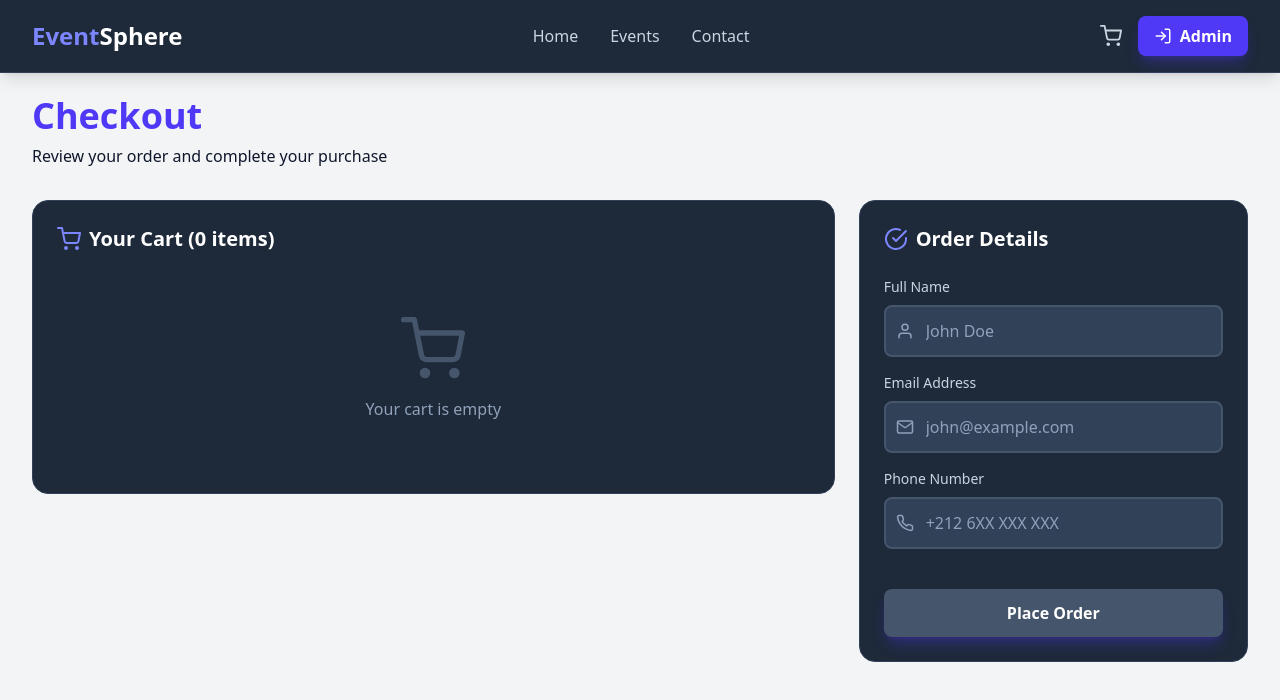
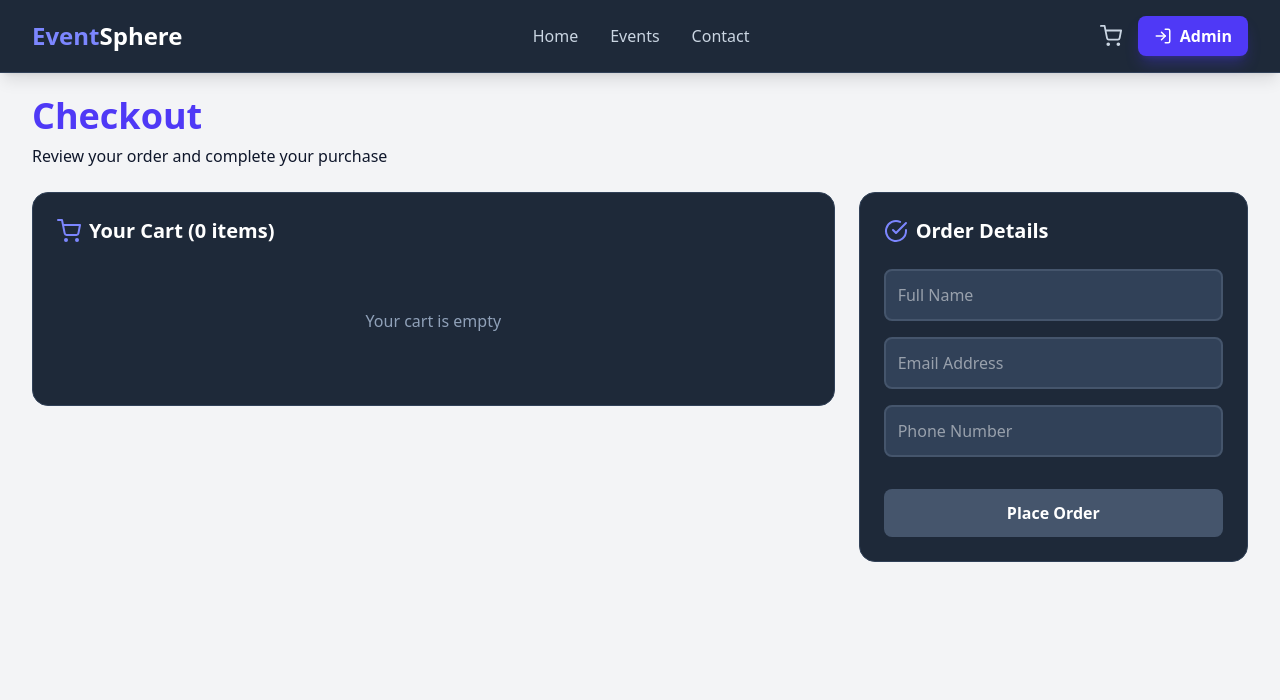
Before and after one commit to Ahlam201601/application_Evenements, a React (Vite) app: page /checkout in a window 1280 px wide. Shown: the top 700 px of the page. Built offline with nearby package versions, Linux system fonts and the light colour scheme.

Commit message:
save checkout form data to orders

```diff
--- /dev/null
+++ b/src/api/orderApi.js
@@ -0,0 +1,8 @@
+import axios from "axios";
+
+const BASE_URL = import.meta.env.VITE_BASE_URL;
+
+export const createOrder = async (orderData) => {
+  const res = await axios.post(`${BASE_URL}/orders`, orderData);
+  return res.data;
+};
--- a/src/lib/store.js
+++ b/src/lib/store.js
@@ -5,5 +5,5 @@ export const store = configureStore({
     reducer : {
         cart : cartReducer
     }
-});
-export default store;
+})
+export default store
--- a/src/pages/Checkout.jsx
+++ b/src/pages/Checkout.jsx
@@ -1,47 +1,63 @@
-import { useSelector } from "react-redux";
+import { useDispatch, useSelector } from "react-redux";
 import { useState } from "react";
-import { FiShoppingCart, FiUser, FiMail, FiPhone, FiCheckCircle } from "react-icons/fi";
+import { FiShoppingCart, FiCheckCircle } from "react-icons/fi";
+import { clearCart } from "../lib/cartSlice";
+import { createOrder } from "../api/orderApi";
+import toast from "react-hot-toast";
 
 export default function Checkout() {
-  const { items, totalQuantity , totalPrice} = useSelector((state) => state.cart);
-
-
-  const [form, setForm] = useState({
-    name: "",
-    email: "",
-    phone: "",
-  });
+  const { items, totalQuantity, totalPrice } = useSelector(
+    (state) => state.cart
+  );
+  const [form, setForm] = useState({ name: "", email: "", phone: "" });
+  const [errors, setErrors] = useState({});
+  const dispatch = useDispatch();
 
   const handleSubmit = (e) => {
     e.preventDefault();
-    if (!form.name || !form.email || !form.phone) {
-      alert("Please fill in all fields!");
-      return;
+    let newErrors = {};
+    if (!form.name.trim()) newErrors.name = "Full name is required";
+    if (!form.email.trim()) {
+    newErrors.email = "Email is required";
+  } else {
+    const emailRegex = /^[^\s@]+@[^\s@]+\.[^\s@]+$/;
+    if (!emailRegex.test(form.email)) {
+      newErrors.email = "Invalid email format";
     }
-    alert("Order placed successfully 🎉");
+  }
+    if (!form.phone.trim()) newErrors.phone = "Phone number is required";
+    setErrors(newErrors);
+
+    try {
+      createOrder({
+        customerName: form.name,
+        email: form.email,
+        phone: form.phone,
+        total: totalPrice,
+        items,
+      });
+
+      dispatch(clearCart());
+      toast.success("Order placed successfully 🎉");
+    } catch (error) {
+      console.error(error);
+      toast.error("Order failed ❌");
+    }
   };
 
   return (
     <div className="min-h-screen bg-gray-100 pt-24 pb-12">
       <div className="max-w-7xl mx-auto px-4 sm:px-6 lg:px-8">
-
-        {/* HEADER */}
-        <div className="mb-8">
         <h1 className="text-3xl sm:text-4xl font-bold text-indigo-600 mb-2">
           Checkout
         </h1>
-          <p className="text-slate-900">
+        <p className="text-slate-900 mb-6">
           Review your order and complete your purchase
         </p>
-        </div>
 
-        {/* GRID LAYOUT - CART + FORM */}
         <div className="grid grid-cols-1 lg:grid-cols-3 gap-6">
-
-          {/* LEFT SIDE - CART ITEMS (2 columns) */}
+          {/* LEFT SIDE - CART ITEMS + TOTAL */}
           <div className="lg:col-span-2 space-y-6">
-
-            {/* CART ITEMS SECTION */}
             <div className="bg-gray-800 border border-slate-700 rounded-2xl p-6">
               <h2 className="text-xl font-bold text-white mb-4 flex items-center gap-2">
                 <FiShoppingCart className="text-indigo-400" size={24} />
@@ -49,144 +65,108 @@ export default function Checkout() {
               </h2>
 
               {items.length === 0 ? (
-                <div className="text-center py-12">
-                  <FiShoppingCart className="mx-auto text-slate-600 mb-4" size={64} />
-                  <p className="text-slate-400">Your cart is empty</p>
-                </div>
+                <p className="text-slate-400 text-center py-12">
+                  Your cart is empty
+                </p>
               ) : (
                 <div className="space-y-3">
                   {items.map((item) => (
                     <div
                       key={item.id}
-                      className="bg-slate-900 border border-slate-700 rounded-xl p-4 hover:border-indigo-500/50 transition-all"
+                      className="bg-slate-900 border border-slate-700 rounded-xl p-4 flex gap-4"
                     >
-                      <div className="flex gap-4">
-                        {/* IMAGE */}
-                        <div className="shrink-0">
                       <img
                         src={item.image}
                         alt={item.title}
-                            className="w-20 h-20 object-cover rounded-lg"
+                        className="w-24 h-24 object-cover rounded-lg"
                       />
-                        </div>
-
-                        {/* CONTENT */}
-                        <div className="flex-1 min-w-0">
-                          <h3 className="font-semibold text-white mb-1 line-clamp-1">
-                            {item.title}
-                          </h3>
-                          <span className="inline-block text-xs text-slate-400 bg-slate-700/50 px-2 py-0.5 rounded-full mb-2">
+                      <div className="flex-1 text-white">
+                        <h3 className="font-semibold">{item.title}</h3>
+                        <p className="text-slate-400 text-sm">
+                          {item.description}
+                        </p>
+                        <span className="inline-block text-xs text-slate-400 bg-slate-700/50 px-2 py-0.5 rounded-full mt-1">
                           {item.category}
                         </span>
-                          <div className="flex items-center justify-between mt-2">
-                            <span className="text-sm text-slate-400">
-                              Qty: <span className="text-white font-semibold">{item.quantity}</span>
-                            </span>
-                            <p className="text-indigo-400 font-bold text-lg">
+                        <div className="flex justify-between mt-2">
+                          <span>Qty: {item.quantity}</span>
+                          <span className="text-indigo-400 font-bold">
                             ${item.price}
-                            </p>
-                          </div>
-                        </div>
-                      </div>
-
-                      {/* SUBTOTAL */}
-                      <div className="mt-3 pt-3 border-t border-slate-700 flex items-center justify-between">
-                        <span className="text-sm text-slate-400">Subtotal:</span>
-                        <span className="text-white font-bold">
-                          ${(item.price * item.quantity)}
                           </span>
                         </div>
-                    </div>
-                  ))}
-                </div>
-              )}
-            </div>
-
-            {/* TOTAL SECTION */}
-            {items.length > 0 && (
-              <div className="bg-gray-800 border border-slate-700 rounded-2xl p-6">
-                <div className="space-y-3">
-                  <div className="border-t border-slate-700 pt-3 flex items-center justify-between text-xl">
-                    <span className="font-bold text-white">Total:</span>
-                    <span className="font-bold text-indigo-400 text-2xl">
-                      ${totalPrice}
+                        <div className="mt-2 flex justify-between border-t border-slate-700 pt-1">
+                          <span className="text-sm text-slate-400">
+                            Subtotal:
+                          </span>
+                          <span className="font-bold">
+                            ${item.price * item.quantity}
                           </span>
                         </div>
                       </div>
                     </div>
+                  ))}
+
+                  {/* TOTAL */}
+                  <div className="mt-4 pt-3 border-t border-slate-700 flex justify-between text-xl text-white font-bold">
+                    <span>Total:</span>
+                    <span className="text-indigo-400">${totalPrice}</span>
+                  </div>
+                </div>
               )}
             </div>
+          </div>
 
-          {/* RIGHT SIDE - ORDER FORM (1 column) */}
+          {/* RIGHT SIDE - ORDER FORM */}
           <div className="lg:col-span-1">
             <div className="bg-gray-800 border border-slate-700 rounded-2xl p-6 sticky top-24">
               <h2 className="text-xl font-bold text-white mb-6 flex items-center gap-2">
-                <FiCheckCircle className="text-indigo-400" size={24} />
-                Order Details
+                <FiCheckCircle className="text-indigo-400" size={24} /> Order
+                Details
               </h2>
 
               <form onSubmit={handleSubmit} className="space-y-4">
-                {/* NAME */}
-                <div>
-                  <label className="block text-sm font-medium text-slate-300 mb-2">
-                    Full Name
-                  </label>
-                  <div className="relative">
-                    <FiUser className="absolute left-3 top-1/2 -translate-y-1/2 text-slate-400" size={18} />
                 <input
                   type="text"
-                      placeholder="John Doe"
-                      className="w-full bg-slate-700 text-white placeholder-slate-400 border-2 border-slate-600 rounded-lg pl-10 pr-4 py-3 focus:border-indigo-500 focus:outline-none transition-colors"
+                  placeholder="Full Name"
+                  className="w-full bg-slate-700 text-white border-2 border-slate-600 rounded-lg p-3"
                   value={form.name}
                   onChange={(e) => setForm({ ...form, name: e.target.value })}
                 />
-                  </div>
-                </div>
+                {errors.name && (
+                  <p className="text-red-400 text-sm">{errors.name}</p>
+                )}
 
-                {/* EMAIL */}
-                <div>
-                  <label className="block text-sm font-medium text-slate-300 mb-2">
-                    Email Address
-                  </label>
-                  <div className="relative">
-                    <FiMail className="absolute left-3 top-1/2 -translate-y-1/2 text-slate-400" size={18} />
                 <input
                   type="email"
-                      placeholder="john@example.com"
-                      className="w-full bg-slate-700 text-white placeholder-slate-400 border-2 border-slate-600 rounded-lg pl-10 pr-4 py-3 focus:border-indigo-500 focus:outline-none transition-colors"
+                  placeholder="Email Address"
+                  className="w-full bg-slate-700 text-white border-2 border-slate-600 rounded-lg p-3"
                   value={form.email}
                   onChange={(e) => setForm({ ...form, email: e.target.value })}
                 />
-                  </div>
-                </div>
+                {errors.email && (
+                  <p className="text-red-400 text-sm">{errors.email}</p>
+                )}
 
-                {/* PHONE */}
-                <div>
-                  <label className="block text-sm font-medium text-slate-300 mb-2">
-                    Phone Number
-                  </label>
-                  <div className="relative">
-                    <FiPhone className="absolute left-3 top-1/2 -translate-y-1/2 text-slate-400" size={18} />
                 <input
                   type="tel"
-                      placeholder="+212 6XX XXX XXX"
-                      className="w-full bg-slate-700 text-white placeholder-slate-400 border-2 border-slate-600 rounded-lg pl-10 pr-4 py-3 focus:border-indigo-500 focus:outline-none transition-colors"
+                  placeholder="Phone Number"
+                  className="w-full bg-slate-700 text-white border-2 border-slate-600 rounded-lg p-3"
                   value={form.phone}
                   onChange={(e) => setForm({ ...form, phone: e.target.value })}
                 />
-                  </div>
-                </div>
+                {errors.phone && (
+                  <p className="text-red-400 text-sm">{errors.phone}</p>
+                )}
 
-                {/* SUBMIT BUTTON */}
                 <button
+                  onClick={handleSubmit}
                   type="submit"
                   disabled={items.length === 0}
-                  className="w-full bg-indigo-600 hover:bg-indigo-700 disabled:bg-slate-600 disabled:cursor-not-allowed text-white py-3 rounded-lg font-semibold shadow-lg shadow-indigo-600/30 transition-all duration-300 mt-6"
+                  className="w-full bg-indigo-600 hover:bg-indigo-700 disabled:bg-slate-600 text-white py-3 rounded-lg font-semibold mt-4"
                 >
                   Place Order
                 </button>
               </form>
-
             </div>
           </div>
         </div>
```
Also changed, not shown: src/components/CardItem.jsx (+18 -15 lines), src/lib/cartSlice.js (+8 -4 lines). Lines whose indentation alone changed are shown as unchanged.
